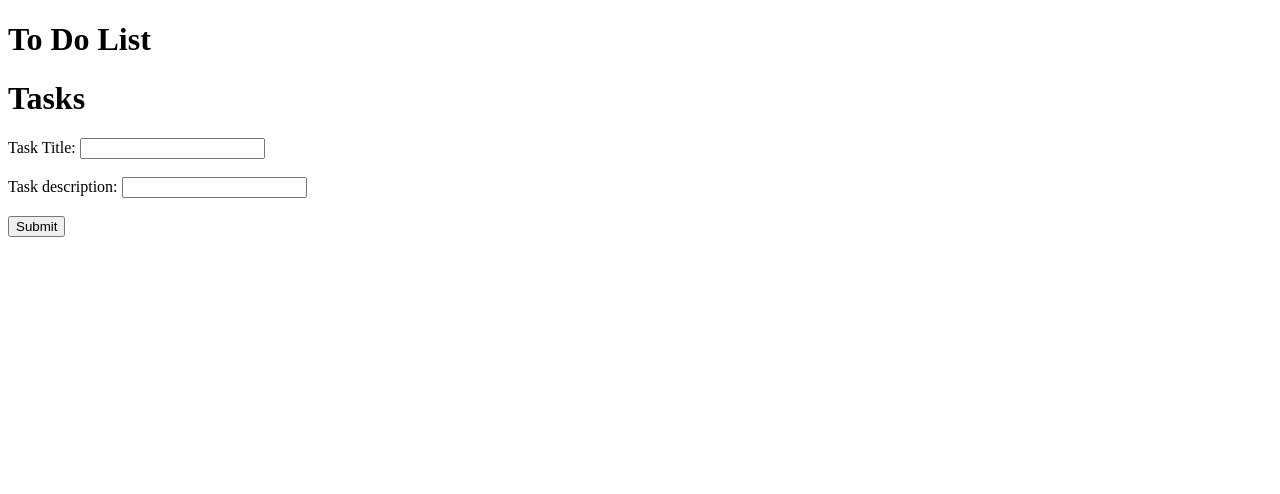
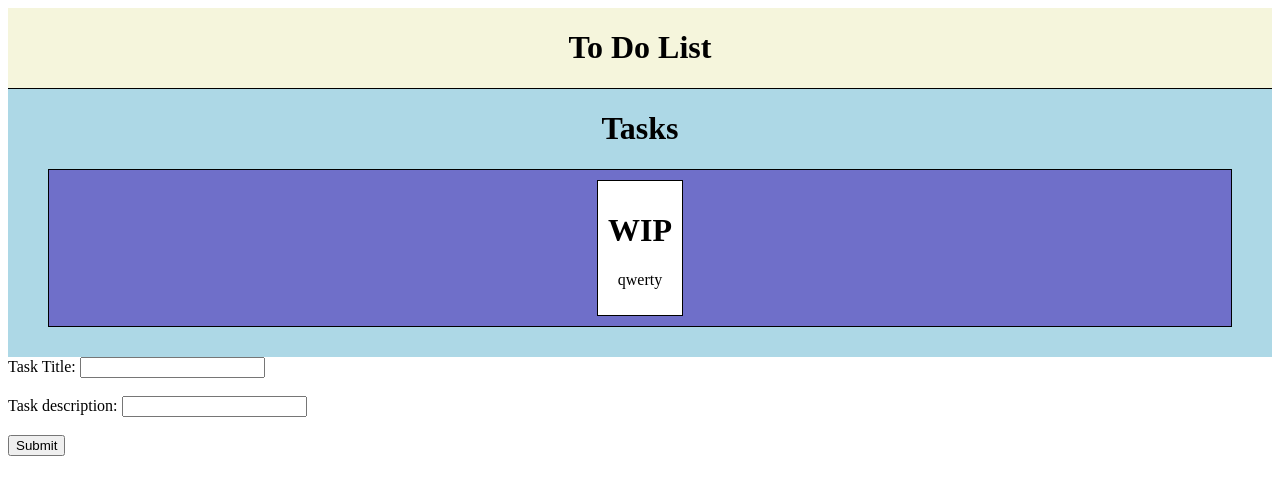
Before and after one commit to Blackfire529/ToDoList, a plain HTML site: page index.html in a window 1280 px wide. Drawn offline with Linux system fonts and the light colour scheme.

Commit message:
Added_css_styling

```diff
--- a/index.html
+++ b/index.html
@@ -14,7 +14,10 @@
     <div class="middle">
         <h1>Tasks</h1>
         <div class="taskList">
-
+            <div class="task">
+                <h1>WIP</h1>
+                <p>qwerty</p>
+            </div>
         </div>
     </div>
     <div class="newTaskArea">
--- a/style.css
+++ b/style.css
@@ -0,0 +1,31 @@
+.top {
+    background-color: beige;
+    display: flex;
+    justify-content: center;
+    text-align: center;
+    border-bottom: 1px solid;
+    margin: auto;
+}
+.middle {
+    background-color: lightblue;
+    display: flex;
+    flex-direction: column;
+    justify-content: center;
+    text-align: center;
+    flex-wrap: wrap;
+    margin: auto;
+}
+.taskList {
+    background-color: rgb(111, 111, 201);
+    border: 1px solid;
+    margin: 0px 40px 30px;
+    display: flex;
+    flex-wrap: wrap;
+    justify-content: space-around;
+}
+.task {
+    background-color: white;
+    padding: 10px;
+    margin: 10px;
+    border: 1px solid;
+}
```
